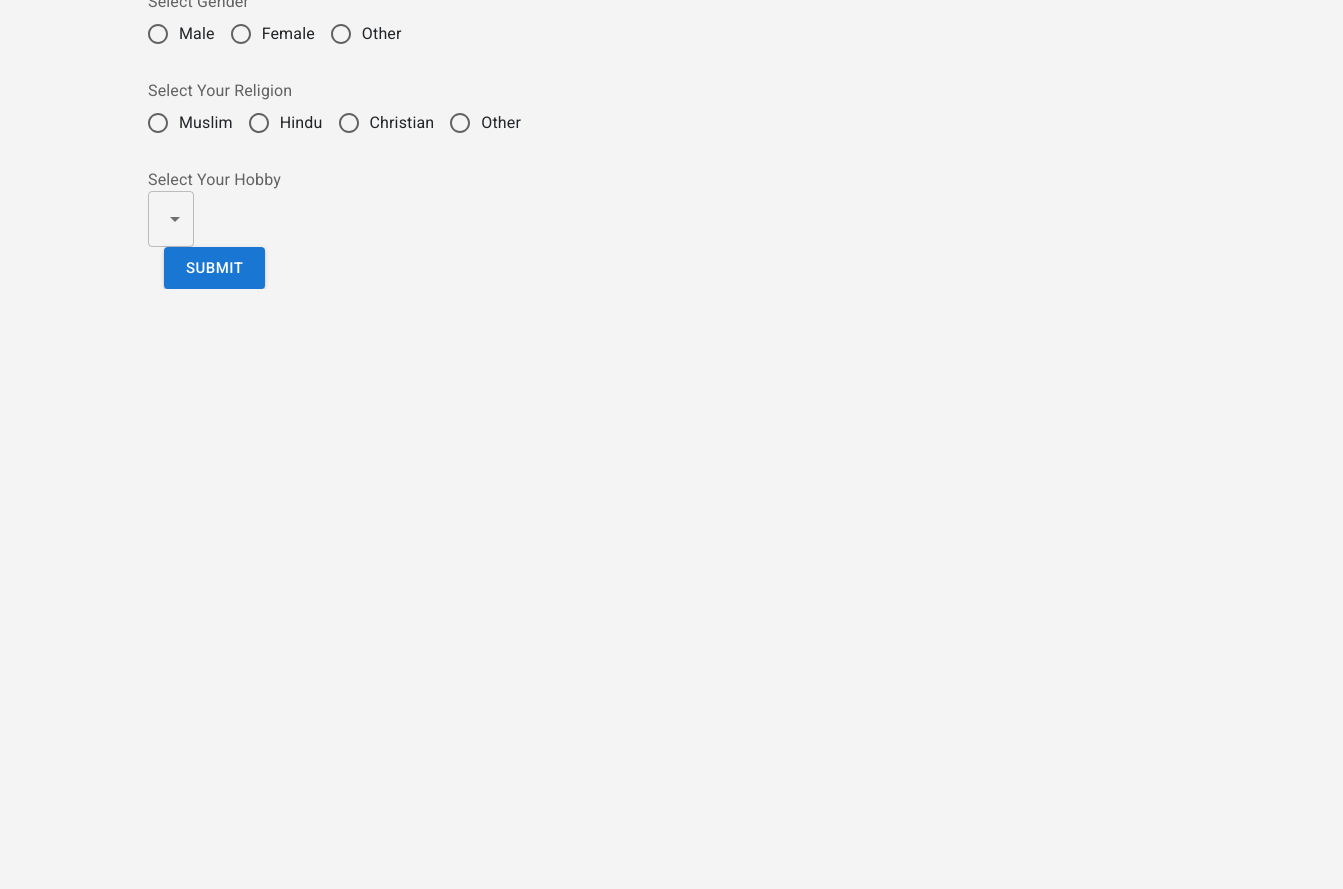
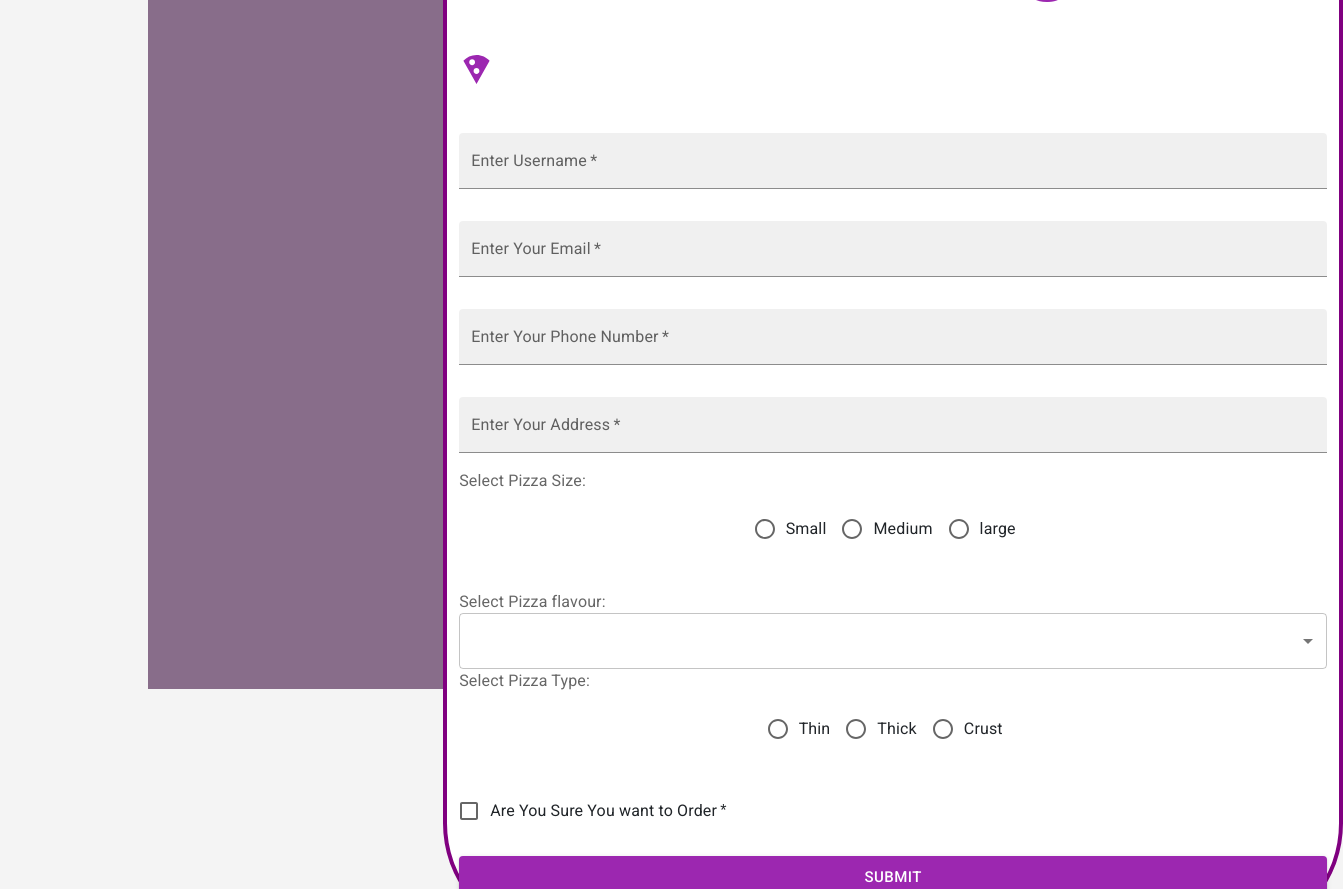
Before and after one commit to bismazaki/react, a React (Create React App) app: page / in a window 1280 px wide. Shown: the part 3200-4089 px from the top of the page, 1343 px wide, since content can reach past the window. Before the commit the page ends 3489 px from the top, so only its background shows below. Built offline with nearby package versions, Linux system fonts and the light colour scheme.

Commit message:
Add new components with using material ui and modify App.js

```diff
--- a/src/App.js
+++ b/src/App.js
@@ -12,6 +12,7 @@ import MovieBooking from "./components/MovieBooking";
 // import Pricing from "./components/pricing";
 import Materialtext from "./components/Materialtext";
 import Materialform from "./components/Materialform";
+import PizzaOrder from "./components/PizzzaOrder";
 
 function App(){
   return(
@@ -31,6 +32,7 @@ function App(){
    <MovieBooking/>
    <Materialtext/>
    <Materialform/>
+   <PizzaOrder/>
     </>
   );
 }
--- /dev/null
+++ b/src/components/PizzzaOrder.jsx
@@ -0,0 +1,79 @@
+import { Typography , TextField,InputLabel,RadioGroup,FormControlLabel,Radio,Select,MenuItem, Checkbox,Button} from '@mui/material'
+import LocalPizzaIcon from '@mui/icons-material/LocalPizza';
+import React, { useState } from 'react'
+
+const PizzaOrder = () => {
+   var  [uname, setuname] = useState("");
+   var [email, setemail] = useState("");
+   var [phone, setphone] = useState("");
+   var [address, setaddress] = useState("");
+   var [size, setsize] = useState("");
+   var [type, settype] = useState("");
+   var [flavour, setflavour] = useState("");
+   var [tik, settik] = useState("");
+   var [error, seterror] = useState(false);
+
+   function handlesubmit(a){
+    a.preventDefault();
+
+    if(!uname && email && phone && address && type && size && flavour && tik){
+        seterror(true);
+    }
+    else{
+        seterror(false);
+        console.log(uname);
+         console.log(email);
+         console.log(phone);
+        console.log(address);
+        console.log(size);
+        console.log(flavour);
+        console.log(type);
+    }
+}
+  return (
+    <div className='full' style={{backgroundColor: `rgb(136, 109, 138)`, height: `100vh`}} >
+ <div className='container' style={{ backgroundColor: `white`, border:`4px solid purple`,borderRadius:`10%`, width:`900px`, display:`flex`,  marginLeft:`30%`, justifyContent:`center`}}>
+         <form action="" onSubmit={handlesubmit}>
+         <Typography variant='h1' fontFamily="fantasy" color='secondary' >
+        Pizza Ordering Form<LocalPizzaIcon  fontSize='large'/>
+      </Typography>
+      <TextField label="Enter Username" fullWidth variant='filled' placeholder='Enter Username' value={uname} type='text' sx={{my:2}} required
+       onChange={(e)=>{setuname(e.target.value)}} error={error} helperText={error ? "This Field is Required" : ""}/><br/>
+       <TextField label="Enter Your Email" fullWidth variant='filled' placeholder='Enter Email' value={email} type='email' sx={{my:2}} required
+       onChange={(e)=>{setemail(e.target.value)}} error={error} helperText={error ? "This Field is Required" : ""}/><br/>
+       <TextField label="Enter Your Phone Number" fullWidth variant='filled' placeholder='Enter Phone' value={phone} type='text' sx={{my:2}} required
+       onChange={(e)=>{setphone(e.target.value)}} error={error} helperText={error ? "This Field is Required" : ""}/><br/>
+       <TextField label="Enter Your Address" fullWidth variant='filled' placeholder='Enter Address' value={address} type='text' sx={{my:2}} required
+       onChange={(e)=>{setaddress(e.target.value)}} error={error} helperText={error ? "This Field is Required" : ""}/><br/>
+       <InputLabel>Select Pizza Size:</InputLabel>
+    <RadioGroup  sx={{justifyContent:`center` , my:2}} value={type} name="gender" row  onChange={(e)=>{settype(e.target.value)}} required error={error} helperText={error ? "This Field is Required" : ""}>
+        <FormControlLabel control={<Radio/>}  label="Small" value="small"/>
+        <FormControlLabel control={<Radio/>} label="Medium" value="medium"/>
+        <FormControlLabel control={<Radio/>} label="large" value="large"/>
+    </RadioGroup><br/>
+    <InputLabel>Select Pizza flavour:</InputLabel>
+    <Select value={flavour} onChange={(e)=>{setflavour(e.target.value)}} sx={{width: `100%`}} required error={error} helperText={error ? "This Field is Required" : ""}>
+        <MenuItem value="Fajita">Fajita</MenuItem>
+        <MenuItem value="Tikka">Tikka</MenuItem>
+        <MenuItem value="Afghani Tikka">Afghani Tikka</MenuItem>
+        <MenuItem value="Italian">Italian</MenuItem>
+    </Select><br/>
+    <InputLabel>Select Pizza Type:</InputLabel>
+    <RadioGroup value={size} sx={{justifyContent:`center`,my:2}} name="gender" row  onChange={(e)=>{setsize(e.target.value)}} required error={error} helperText={error ? "This Field is Required" : ""}>
+        <FormControlLabel control={<Radio/>} label="Thin" value="Thin"/>
+        <FormControlLabel control={<Radio/>} label="Thick" value="Thick"/>
+        <FormControlLabel control={<Radio/>} label="Crust" value="Crust"/>
+    </RadioGroup><br/>
+    <FormControlLabel value={tik} onChange={(e)=>{settik(e.target.value)}} required error={error} helperText={error ? "This Field is Required" : ""} label="Are You Sure You want to Order" control={<Checkbox/>} /> <br/>
+    <Button sx={{my:3}} type='submit' fullWidth variant='contained' color='secondary' size='large'>Submit</Button>
+
+         </form>
+
+
+    </div>
+    </div>
+
+  )
+}
+
+export default PizzaOrder
```
